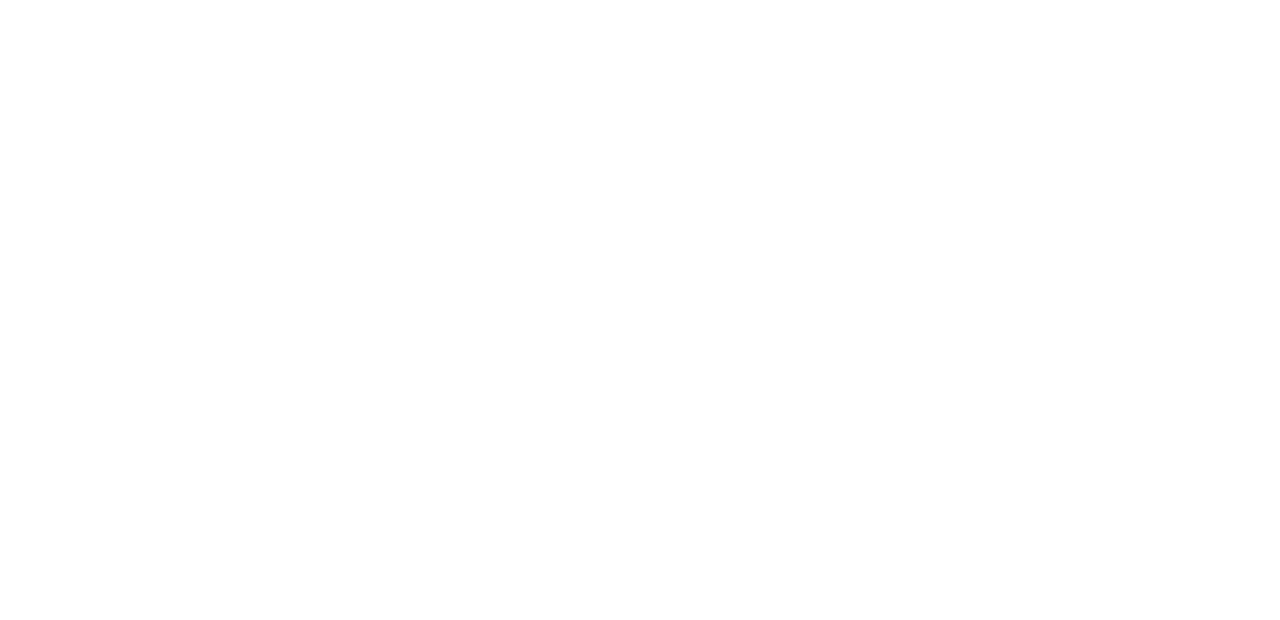
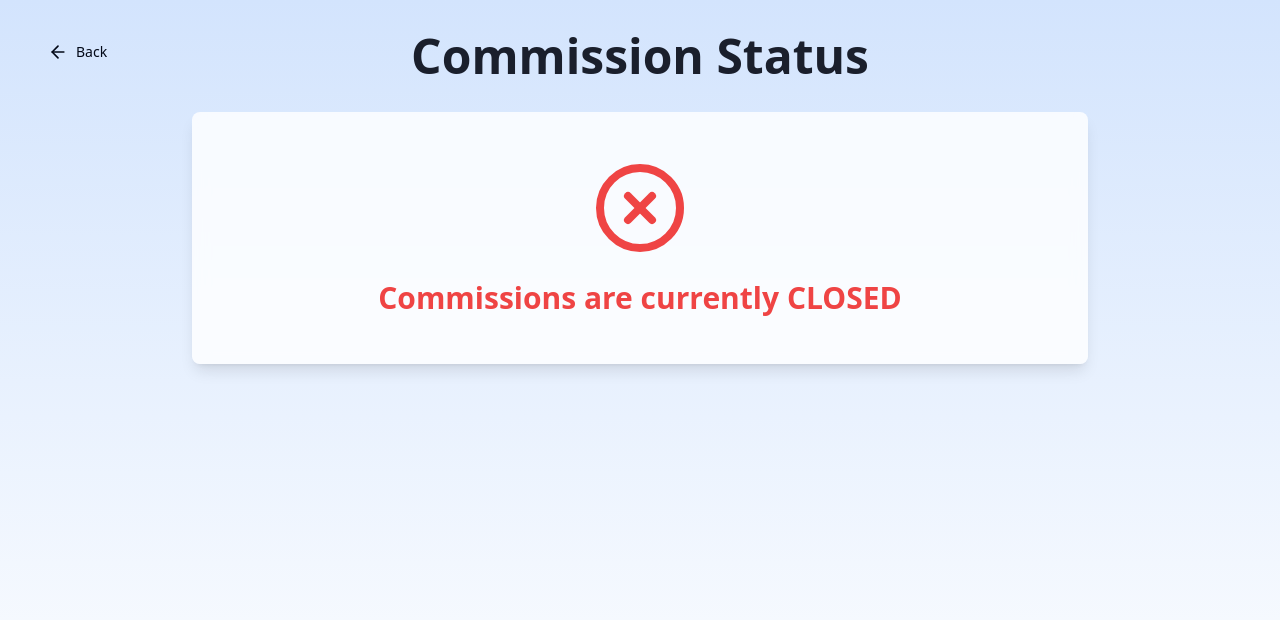
Before and after one commit to Z310Nz/kunii-commissions, a React (Vite) app: page /admin/contact in a window 1280 px wide. Before the commit this address had no page. Shown: the top 620 px of the page. Built offline with nearby package versions, Linux system fonts and the light colour scheme.

Commit message:
add contact page

```diff
--- a/src/App.tsx
+++ b/src/App.tsx
@@ -11,6 +11,7 @@ import Queue from "./pages/Queue";
 import Login from "./pages/admin/Login";
 import Adminlogin from "./pages/admin/Login";
 import AdminPrices from "./pages/admin/Prices";
+import Contact from "./pages/Contact";
 
 const queryClient = new QueryClient();
 
@@ -23,9 +24,9 @@ const App = () => (
         <BrowserRouter>
           <Routes>
             <Route path="/" element={<Index />} />
-            <Route path="/prices" element={<Prices />} />
+            {/* <Route path="/prices" element={<Prices />} />
             <Route path="/status" element={<Status />} />
-            <Route path="/queue" element={<Queue />} />
+            <Route path="/queue" element={<Queue />} /> */}
             {/* Login route is now separate
             <Route path="/admin/login" element={<Adminlogin />} /> */}
           </Routes>
@@ -36,6 +37,7 @@ const App = () => (
             <Route path="/prices" element={<AdminPrices />} />
             <Route path="/status" element={<Status />} />
             <Route path="/queue" element={<Queue />} />
+            <Route path="/contact" element={<Contact />} />
           </Routes>
         </BrowserRouter>
       </TooltipProvider>
--- /dev/null
+++ b/src/pages/Contact.tsx
@@ -0,0 +1,80 @@
+import { Card } from "@/components/ui/card";
+import { useAuth } from "@/contexts/AuthContext";
+import { Button } from "@/components/ui/button";
+import { CheckCircle2, XCircle } from "lucide-react";
+import { useQuery, useMutation, useQueryClient } from "@tanstack/react-query";
+import { toast } from "sonner";
+import BackButton from "@/components/BackButton";
+
+// Mock API function - in a real app, this would be an actual API call
+const fetchCommissionStatus = async () => {
+  // For demo purposes, we'll use localStorage
+  return localStorage.getItem("commissionStatus") === "true";
+};
+
+const updateCommissionStatus = async (isOpen: boolean) => {
+  // For demo purposes, we'll use localStorage
+  localStorage.setItem("commissionStatus", String(isOpen));
+  return isOpen;
+};
+
+const Status = () => {
+  const { isAuthenticated } = useAuth();
+  const queryClient = useQueryClient();
+
+  // Query for fetching commission status
+  const { data: isOpen = true } = useQuery({
+    queryKey: ["commissionStatus"],
+    queryFn: fetchCommissionStatus,
+  });
+
+  // Mutation for updating commission status
+  const { mutate: toggleStatus } = useMutation({
+    mutationFn: updateCommissionStatus,
+    onSuccess: () => {
+      queryClient.invalidateQueries({ queryKey: ["commissionStatus"] });
+      toast.success(`Commissions are now ${isOpen ? "CLOSED" : "OPEN"}`);
+    },
+  });
+
+  return (
+    <div className="min-h-screen bg-gradient-to-b from-[#D3E4FD] to-white p-8">
+      <BackButton />
+      <div className="max-w-4xl mx-auto animate-fade-in">
+        <h1 className="text-5xl font-bold text-center mb-8 text-[#1A1F2C]">
+          Commission Status
+        </h1>
+
+        <Card className="p-12 text-center bg-white/80 backdrop-blur border-none shadow-lg">
+          <div className="flex flex-col items-center gap-6">
+            {isOpen ? (
+              <CheckCircle2 className="w-24 h-24 text-green-500" />
+            ) : (
+              <XCircle className="w-24 h-24 text-red-500" />
+            )}
+
+            <div
+              className={`text-3xl font-semibold ${
+                isOpen ? "text-green-500" : "text-red-500"
+              }`}
+            >
+              Commissions are currently {isOpen ? "OPEN" : "CLOSED"}
+            </div>
+
+            {isAuthenticated && (
+              <Button
+                onClick={() => toggleStatus(!isOpen)}
+                variant={isOpen ? "destructive" : "default"}
+                className="mt-6 text-lg px-8 py-6"
+              >
+                {isOpen ? "Close Commissions" : "Open Commissions"}
+              </Button>
+            )}
+          </div>
+        </Card>
+      </div>
+    </div>
+  );
+};
+
+export default Status;
```
